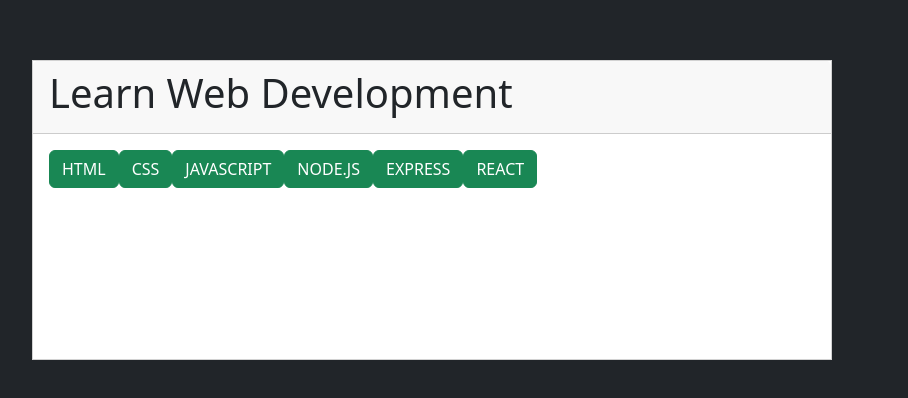
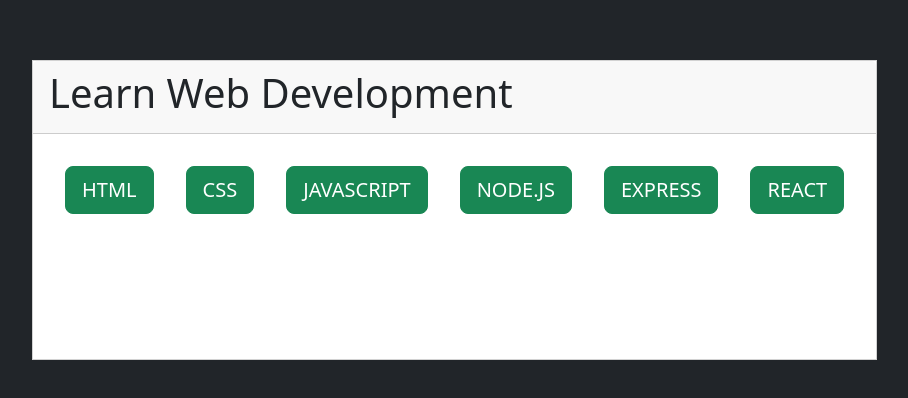
Before and after one commit to akthernahela/react-use-state, a React (Vite) app: page / in a window 1280 px wide. Shown: the part 160-558 px from the top of the page, without its empty margins (330-1238 px from the left). Built offline with nearby package versions, Linux system fonts and the light colour scheme.

Commit message:
Edit the button size

```diff
--- a/src/components/Main.jsx
+++ b/src/components/Main.jsx
@@ -47,7 +47,7 @@
                 <div className="card-body">
                     {
                         buttonsList.map((button) => (
-                            <button key={button.id} type={button.type} className={button.className}>{button.text}</button>))
+                            <button key={button.id} type={button.type} className={`${button.className} m-3 btn-lg`}>{button.text}</button>))
                     }
                     {/*
                     <button type="button" class="btn btn-success">HTML</button>
```
